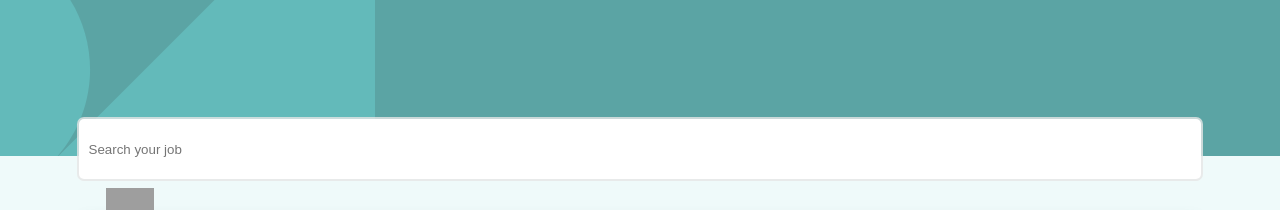
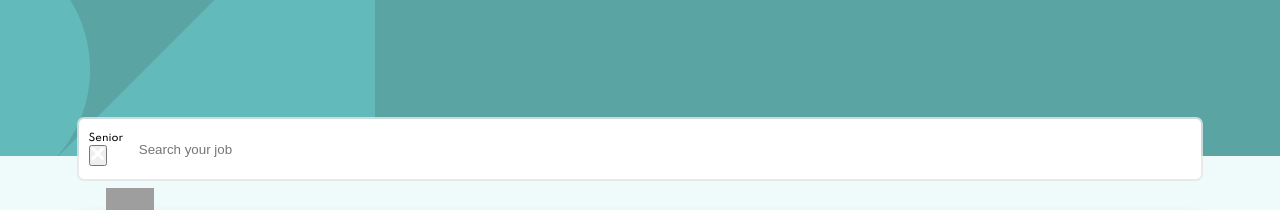
Before and after one commit to JCDMeira/18-static-job, a React (Create React App) app: page / in a window 1280 px wide. Both pictures are taken after a click on the button "Senior". Shown: the top 210 px of the page. Built offline with nearby package versions, Linux system fonts and the light colour scheme; grey boxes are pictures that could not be loaded.

Commit message:
Feat: add remove tag on filters

```diff
--- a/src/App.tsx
+++ b/src/App.tsx
@@ -71,7 +71,7 @@ function App(): JSX.Element {
           <img className="desktop" src={desktopBackground} alt="background" />
         </div>
         <div className="content">
-          <SearchJob />
+          <SearchJob currentFilters={filters} setFilters={setFilters} />
           {allJobs.map((value) => {
             return (
               value.canShow && (
--- a/src/components/Card/index.tsx
+++ b/src/components/Card/index.tsx
@@ -31,9 +31,7 @@ export const Card = ({
 }: CardType): JSX.Element => {
   const onclick = (e: React.MouseEvent<HTMLButtonElement>) => {
     const result = e.target as HTMLInputElement;
-    console.log(result.value);
     const resultString = [...currentFilters, result.value];
-    console.log(resultString);
     setFilters(resultString);
   };
 
--- a/src/components/SearchJob/index.tsx
+++ b/src/components/SearchJob/index.tsx
@@ -1,12 +1,42 @@
+/* eslint-disable no-unused-vars */
+/* eslint-disable @typescript-eslint/no-unused-vars */
 import React from 'react';
 
 import * as S from './style';
 
-// interface SearchJobInterface {}
+import iconX from '../../assets/images/icon-remove.svg';
 
-export const SearchJob = (): JSX.Element => {
+interface SearchJobInterface {
+  currentFilters: string[];
+  setFilters: React.Dispatch<React.SetStateAction<string[]>>;
+}
+
+export const SearchJob = ({
+  currentFilters,
+  setFilters,
+}: SearchJobInterface): JSX.Element => {
+  const handleRemove = (filter: string) => {
+    const newFilters = currentFilters.filter((value) => {
+      return value !== filter;
+    });
+    setFilters(newFilters);
+  };
   return (
     <S.SearchJob>
+      {currentFilters.map((filter, index) => {
+        return (
+          <div className="tag" key={index}>
+            <span>{filter}</span>
+            <button
+              className="remove"
+              value={filter}
+              onClick={() => handleRemove(filter)}
+            >
+              <img src={iconX} alt="remove tag" />
+            </button>
+          </div>
+        );
+      })}
       <input type="text" name="job" id="job" placeholder="Search your job" />
     </S.SearchJob>
   );
```
